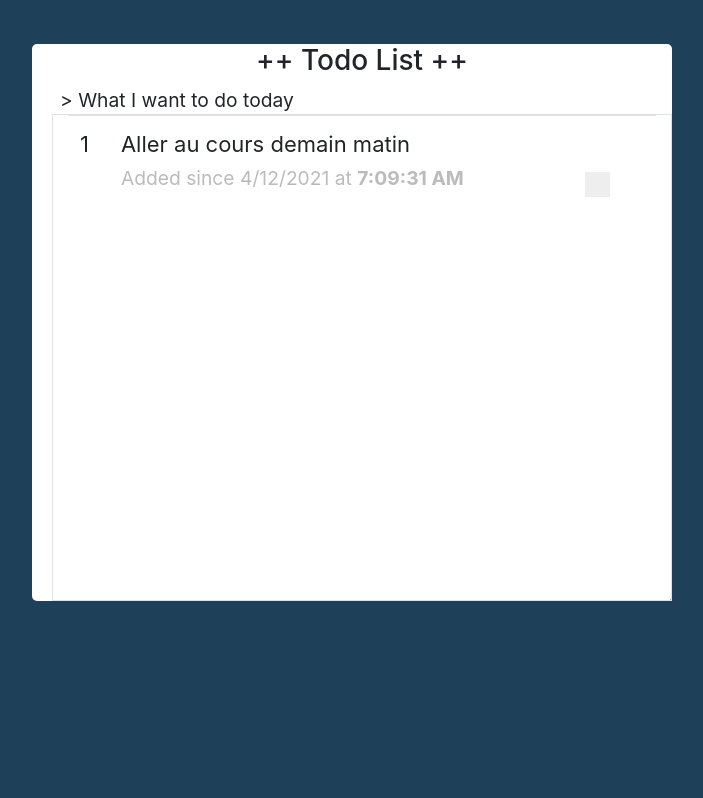
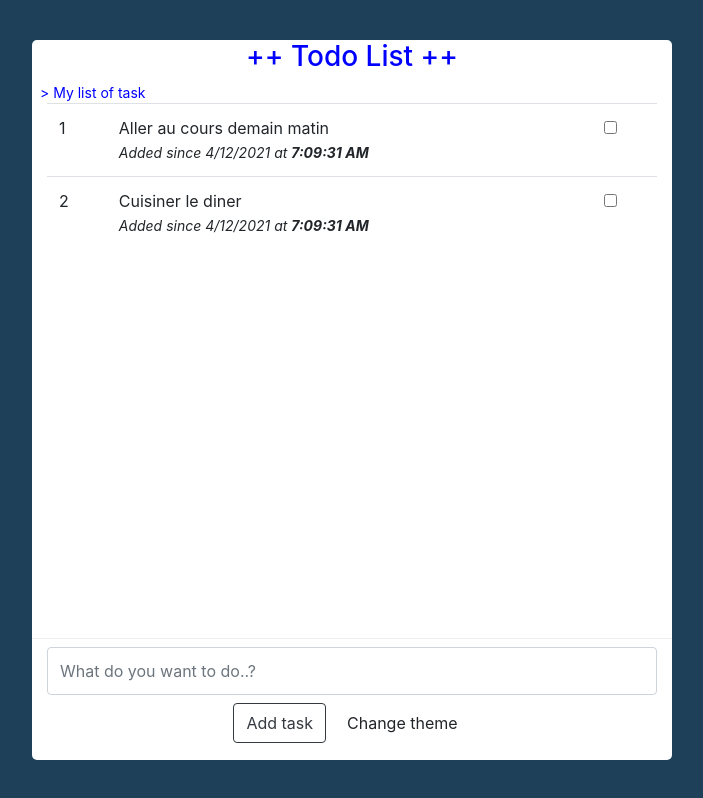
Before and after one commit to marnelfr/react-app, a React (Create React App) app: page / in a window 1280 px wide. Shown: the whole page, without its empty margins (288-991 px from the left). Built offline with nearby package versions, Linux system fonts and the light colour scheme.

Commit message:
working on the todolist - still remain the context usage

```diff
--- a/package.json
+++ b/package.json
@@ -6,6 +6,7 @@
     "@testing-library/jest-dom": "^5.16.4",
     "@testing-library/react": "^13.3.0",
     "@testing-library/user-event": "^13.5.0",
+    "node-sass": "^7.0.1",
     "react": "^18.2.0",
     "react-dom": "^18.2.0",
     "react-scripts": "5.0.1",
--- a/src/TodoList/TodoList.jsx
+++ b/src/TodoList/TodoList.jsx
@@ -1,42 +1,181 @@
+import { forwardRef, useReducer } from 'react'
+import { memo } from 'react'
+import { useContext } from 'react'
+import { useState } from 'react'
+import { createContext } from 'react'
+import { useRef } from 'react'
+import { useMemo } from 'react'
+import { useCallback } from 'react'
 import './TodoList.scss'
 
+const TASKS = [
+  {id: 1, name: 'Aller au cours demain matin', createdAt: new Date(), done: false},
+  {id: 2, name: 'Cuisiner le diner', createdAt: new Date(), done: false}
+]
+
+const THEMES = {
+  light: {
+    color: 'blue'
+  },
+  dark: {
+    color: 'red'
+  }
+}
+
+const ThemeContext = createContext({
+  themes: THEMES,
+  changeTheme: () => {}
+})
+
+const Task = memo(({task, onTaskDone}) => {
+  const handleChange = useCallback((e) => {
+    onTaskDone({id: task.id, done: e.target.checked})
+  }, [])
+
+  return (
+    <tr className={task.done ? 'done' : null}>
+      <td>{task.id}</td>
+      <td className='body'>
+        {task.name} <br/>
+        <small><i>Added since {task.createdAt.toLocaleDateString()} at <b>{task.createdAt.toLocaleTimeString()}</b></i></small>
+      </td>
+      <td>
+        <input onChange={handleChange} checked={task.done} disabled={task.done} type="checkbox" />
+      </td>
+    </tr>
+  )
+})
+
+const TasksTable = function({tasks}) {
+  return (
+    <div className="col-12 tasks-container">
+      <table className="table">
+        <tbody>
+          {tasks}
+        </tbody>
+      </table>
+    </div>
+  )
+}
+
+const TaskAdder = ({onTaskAdd}) => {
+  const ref = useRef()
+  const {theme, themeToggle} = useContext(ThemeContext)
+  console.log(theme)
+
+  const handleClick = useCallback((e) => {
+    e.preventDefault()
+    const task = ref.current.value
+    if(task.trim().length > 0) {
+      onTaskAdd(task)
+      ref.current.value = ''
+      ref.current.focus()
+    }
+  }, [])
+
+  return (
+    <div className="add-task-container col-12 text-center">
+      <input type="text" ref={ref} className='form-control' placeholder='What do you want to do..?' />
+      <button onClick={handleClick} className="btn btn-outline-dark">Add task</button>
+      <button onClick={themeToggle} className="btn ml-2">Change theme</button>
+    </div>
+  )
+}
+
+const getTaskIndexById = (tasks, id) => {
+  let task_index = 0
+  tasks.forEach((task, index) => {
+    if(task.id == id) {
+      task_index = index
+    }
+  })
+  return task_index
+}
+
+const editTask = (state, action) => {
+  try{
+    const index = getTaskIndexById(state, action.id)
+    state[index] = {...state[index], done: action.done}
+    return [...state]
+  } catch(e) {
+    console.error('erreur', e)
+    return state
+  }
+}
+
+const addTask = (tasks, action) => {
+  const newTask = {
+    id: action.id,
+    name: action.name,
+    done: false,
+    createdAt: new Date()
+  }
+  return [...tasks, newTask]
+}
+
+const taskReducer = (tasks, action) => {
+  switch (action.type) {
+    case 'edit':
+      return editTask(tasks, action)
+    case 'add':
+      return addTask(tasks, action)
+    default:
+      throw new Error(`Action type ${action.type} unknown`)
+  }
+}
+
+const getNewId = (tasks) => {
+  let lastId = 0
+  tasks.forEach(task => {
+    if(task.id > lastId) {
+      lastId = task.id
+    }
+  })
+  return ++lastId
+}
 
 function TodoList() {
+  const [tasks, dispatch] = useReducer(taskReducer, TASKS),
+    [theme, setTheme] = useState('light')
+
+  const handleTaskDone = useCallback(({id, done}) => {
+    dispatch({type: 'edit', id, done})
+  }, [])
+
+  const taskElements = useMemo(() => {
+    return tasks.map(task => <Task onTaskDone={handleTaskDone} key={task.id} task={task} />)
+  }, [tasks, handleTaskDone])
+
+  const handleTaskAdd = useCallback((name) => {
+    dispatch({type: 'add', id: getNewId(tasks), name})
+  }, [tasks])
+
+  const themeToggle = useCallback(() => {
+    const newTheme = theme === 'light' ? 'dark' : 'light'
+    console.log(newTheme)
+    setTheme(newTheme)
+  }, [theme])
+
+  const contextValue = useMemo(() => {
+    return {
+      theme,
+      changeTheme: themeToggle
+    }
+  }, [theme, themeToggle])
+
   return (
-    <section className="container">
-      <header className='text-center'>
-        <h3>++ Todo List ++</h3>
-      </header>
-      <div className="row">
-        <small className='ml-2'>> What I want to do today</small>
-        <div className="col-12 border">
-          <table className="table">
-            {/* <thead>
-              <tr>
-                <th></th>
-                <th>Todo</th>
-                <th></th>
-              </tr>
-            </thead> */}
-            <tbody>
-              <tr>
-                <td>1</td>
-                <td>
-                  Aller au cours demain matin <br/>
-                  <small className='added-since'>Added since {(new Date()).toLocaleDateString()} at <b>{(new Date()).toLocaleTimeString()}</b></small>
-                </td>
-                <td>
-                  <label class="container">
-                    <input type="checkbox" />
-                    <span class="checkmark"></span>
-                  </label>
-                </td>
-              </tr>
-            </tbody>
-          </table>
+    <ThemeContext.Provider value={contextValue}>
+      <section style={THEMES[theme]} className="container">
+        <header className='text-center'>
+          <h3>++ Todo List ++</h3>
+        </header>
+        <div className="row">
+          <small className='ml-2'> > My list of task</small>
+          <TasksTable tasks={taskElements} />
+          <TaskAdder onTaskAdd={handleTaskAdd} />
         </div>
-      </div>
-    </section>
+      </section>
+    </ThemeContext.Provider>
   )
 }
 
--- a/src/TodoList/TodoList.scss
+++ b/src/TodoList/TodoList.scss
@@ -4,83 +4,64 @@ body {
 
 .container {
   background-color: #FFF;
-  min-height: 50vh;
+  min-height: 90vh;
   border-radius: 5px;
   margin: auto !important;
-  margin-top: 2em !important;
+  margin-top: 5vh !important;
   width: 50%;
+
+  @media screen and (min-width: 200px){
+    width: 80%;
+  }
+
+  @media screen and (min-width: 400px){
+    width: 78%;
+  }
+
+  @media screen and (min-width: 600px){
+    width: 70%;
+  }
+
+  @media screen and (min-width: 700px){
+    width: 60%;
+  }
+
+  @media screen and (min-width: 800px){
+    width: 55%;
+  }
+
+  @media screen and (min-width: 900px){
+    width: 50%;
+  }
 }
 
 .added-since {
   color: #bbb
 }
 
+.done {
+  color: #ccc;
 
-
-/* Customize the label (the container) */
-.container {
-  display: block;
-  position: relative;
-  padding-left: 35px;
-  margin-bottom: 12px;
-  cursor: pointer;
-  font-size: 22px;
-  -webkit-user-select: none;
-  -moz-user-select: none;
-  -ms-user-select: none;
-  user-select: none;
+  .body {
+    text-decoration: line-through;
+  }
 }
 
-/* Hide the browser's default checkbox */
-.container input {
-  position: absolute;
-  opacity: 0;
-  cursor: pointer;
-  height: 0;
-  width: 0;
+.tasks-container {
+  height: 67vh;
+  overflow-y: auto;
+  border-bottom: 1px solid #eee;
 }
 
-/* Create a custom checkbox */
-.checkmark {
-  position: absolute;
-  top: 0;
-  left: 0;
-  height: 25px;
-  width: 25px;
-  background-color: #eee;
+.add-task-container {
+  height: 12vh;
+  padding-top: 1vh;
+
+  input {
+    height: 6vh;
+  }
+  button {
+    height: 5vh;
+    margin-top: 1vh;
+  }
 }
-
-/* On mouse-over, add a grey background color */
-.container:hover input~.checkmark {
-  background-color: #ccc;
-}
-
-/* When the checkbox is checked, add a blue background */
-.container input:checked~.checkmark {
-  background-color: #2196F3;
-}
-
-/* Create the checkmark/indicator (hidden when not checked) */
-.checkmark:after {
-  content: "";
-  position: absolute;
-  display: none;
-}
-
-/* Show the checkmark when checked */
-.container input:checked~.checkmark:after {
-  display: block;
-}
-
-/* Style the checkmark/indicator */
-.container .checkmark:after {
-  left: 9px;
-  top: 5px;
-  width: 5px;
-  height: 10px;
-  border: solid white;
-  border-width: 0 3px 3px 0;
-  -webkit-transform: rotate(45deg);
-  -ms-transform: rotate(45deg);
-  transform: rotate(45deg);
-}
```
Also changed, not shown: 2 other files (tests, documents, lock files or other folders).
